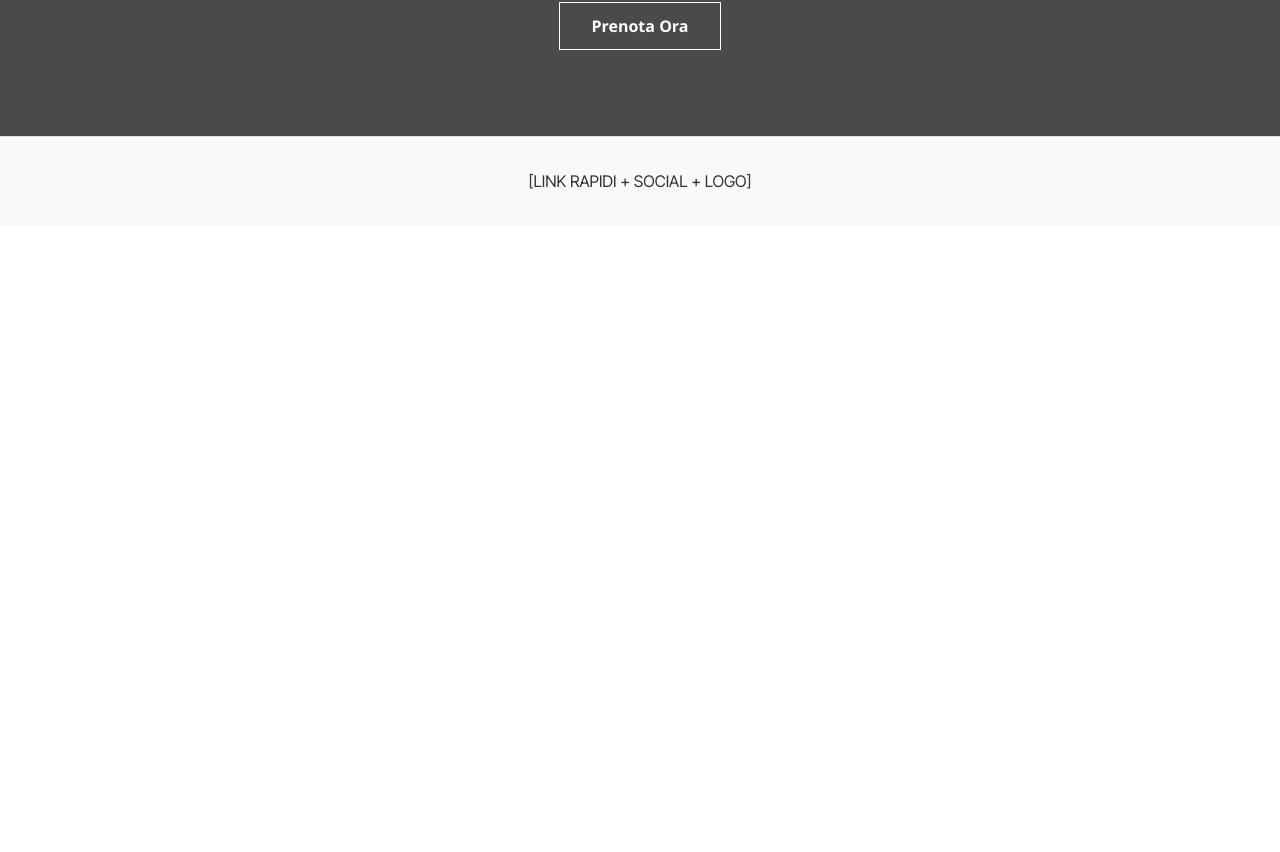
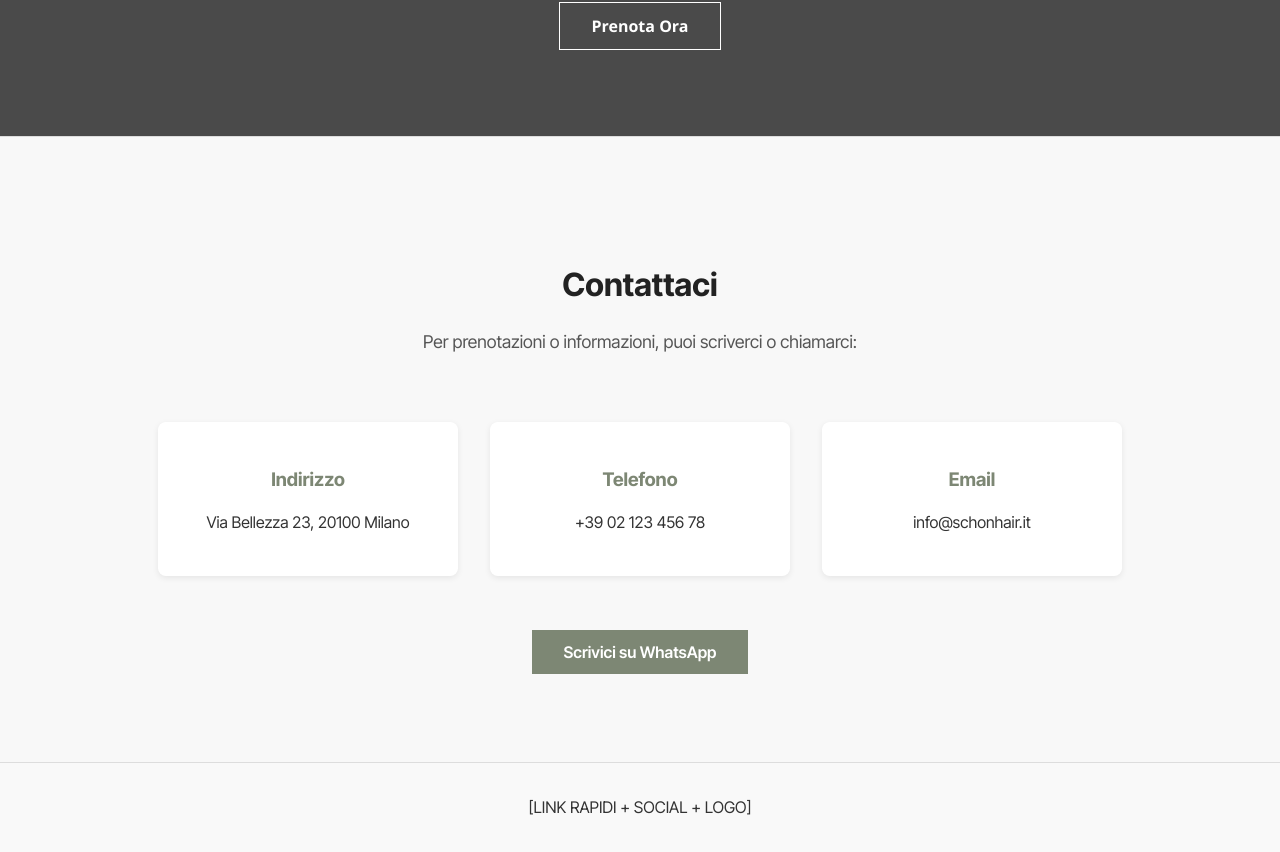
Before and after one commit to D-Fariello/The_Routine, a React (Vite) app in the folder schonhair_website/: page / in a window 1280 px wide. Shown: the part 2704-3556 px from the top of the page. Before the commit the page ends 2930 px from the top, so only its background shows below. Built offline with nearby package versions, Linux system fonts and the light colour scheme; a web font is replaced by a local one.

Commit message:
feat: add contact section with animated appearance using AOS

```diff
--- a/schonhair_website/src/App.jsx
+++ b/schonhair_website/src/App.jsx
@@ -4,6 +4,7 @@ import HeroSection from "./components/HeroSection";
 import AboutSection from "./components/AboutSection";
 import ServicesSection from "./components/ServicesSection";
 import Footer from "./components/Footer";
+import ContactSection from "./components/ContactSection";
 
 const App = () => {
   return (
@@ -12,6 +13,7 @@ const App = () => {
       <HeroSection />
       <AboutSection />
       <ServicesSection />
+      <ContactSection />
       <Footer />
     </div>
   );
--- /dev/null
+++ b/schonhair_website/src/components/ContactSection.jsx
@@ -0,0 +1,50 @@
+import React, { useEffect } from "react";
+import AOS from "aos";
+import "aos/dist/aos.css";
+
+const ContactSection = () => {
+  useEffect(() => {
+    AOS.init({ duration: 800, once: true });
+  }, []);
+
+  return (
+    <section id="contact" className="contact" data-aos="fade-up">
+      <div className="contact__text" data-aos="fade-up" data-aos-delay="100">
+        <h2>Contattaci</h2>
+        <p>Per prenotazioni o informazioni, puoi scriverci o chiamarci:</p>
+      </div>
+
+      <div className="contact__info">
+        <div className="contact__item" data-aos="zoom-in" data-aos-delay="200">
+          <h3>Indirizzo</h3>
+          <p>Via Bellezza 23, 20100 Milano</p>
+        </div>
+        <div className="contact__item" data-aos="zoom-in" data-aos-delay="300">
+          <h3>Telefono</h3>
+          <p>
+            <a href="tel:+390212345678">+39 02 123 456 78</a>
+          </p>
+        </div>
+        <div className="contact__item" data-aos="zoom-in" data-aos-delay="400">
+          <h3>Email</h3>
+          <p>
+            <a href="mailto:info@schonhair.it">info@schonhair.it</a>
+          </p>
+        </div>
+      </div>
+
+      <div className="contact__cta" data-aos="fade-up" data-aos-delay="500">
+        <a
+          href="https://wa.me/393331112222"
+          target="_blank"
+          rel="noreferrer"
+          className="contact__button"
+        >
+          Scrivici su WhatsApp
+        </a>
+      </div>
+    </section>
+  );
+};
+
+export default ContactSection;
--- a/schonhair_website/src/components/ServicesSection.jsx
+++ b/schonhair_website/src/components/ServicesSection.jsx
@@ -1,9 +1,12 @@
-import React from "react";
-import img1 from "/images/image_1.jpg";
-import img2 from "/images/image_2.jpg";
-import img3 from "/images/image_7.jpg";
+import React, { useEffect } from "react";
+import AOS from "aos";
+import "aos/dist/aos.css";
 
 const ServicesSection = () => {
+  useEffect(() => {
+    AOS.init({ duration: 800, once: true });
+  }, []);
+
   return (
     <section id="services" className="services">
       <div className="services__text">
@@ -15,16 +18,16 @@ const ServicesSection = () => {
       </div>
 
       <div className="services__cards">
-        <div className="services__card">
-          <img src={img1} alt="Custom Color" />
+        <div className="services__card" data-aos="zoom-in">
+          <img src="/images/image_1.jpg" alt="Custom Color" />
           <div className="services__label">Colorazioni Personalizzate</div>
         </div>
-        <div className="services__card">
-          <img src={img2} alt="Hair Cut & Styling" />
+        <div className="services__card" data-aos="zoom-in" data-aos-delay="100">
+          <img src="/images/image_2.jpg" alt="Hair Cut & Styling" />
           <div className="services__label">Taglio e Styling</div>
         </div>
-        <div className="services__card">
-          <img src={img3} alt="Extensions" />
+        <div className="services__card" data-aos="zoom-in" data-aos-delay="200">
+          <img src="/images/image_7.jpg" alt="Extensions" />
           <div className="services__label">Extension</div>
         </div>
       </div>
--- a/schonhair_website/src/styles/_variables.scss
+++ b/schonhair_website/src/styles/_variables.scss
@@ -1,5 +1,5 @@
 // styles/_variables.scss
-$primary-color: #b07bac;
+$primary-color: #7d8774;
 $background-light: #f9f9f9;
 $text-color: #333;
 $primary-font-family: "Inter Tight";
--- /dev/null
+++ b/schonhair_website/src/styles/contactSection.scss
@@ -0,0 +1,74 @@
+@use './variables' as *;
+
+.contact {
+  background-color: #f8f8f8;
+  padding: 6rem 2rem;
+  text-align: center;
+  font-family: $primary-font-family;
+
+  &__text {
+    margin-bottom: 3rem;
+
+    h2 {
+      font-size: 2rem;
+      margin-bottom: 0.5rem;
+      color: #222;
+    }
+
+    p {
+      color: #555;
+      font-size: 1.1rem;
+    }
+  }
+
+  &__info {
+    display: flex;
+    justify-content: center;
+    flex-wrap: wrap;
+    gap: 2rem;
+    margin-bottom: 2rem;
+  }
+
+  &__item {
+    background-color: white;
+    padding: 1.5rem 2rem;
+    border-radius: 8px;
+    max-width: 300px;
+    flex: 1 1 280px;
+    box-shadow: 0 2px 6px rgba(0, 0, 0, 0.08);
+
+    h3 {
+      margin-bottom: 0.5rem;
+      color: $primary-color;
+    }
+
+    p, a {
+      color: #333;
+      text-decoration: none;
+      font-size: 1rem;
+    }
+
+    a:hover {
+      text-decoration: underline;
+    }
+  }
+
+  &__cta {
+    margin-top: 2rem;
+  }
+
+  &__button {
+    padding: 0.75rem 2rem;
+    background-color: $primary-color;
+    color: white;
+    font-weight: 600;
+    border: none;
+    border-radius: 0;
+    text-decoration: none;
+    transition: background-color 0.3s ease;
+
+    &:hover {
+      background-color: darken($primary-color, 10%);
+    }
+  }
+}
--- a/schonhair_website/src/styles/main.scss
+++ b/schonhair_website/src/styles/main.scss
@@ -4,6 +4,7 @@
 @use 'aboutSection';
 @use 'servicesSection';
 @use 'teamSection';
+@use 'contactSection';
 
 *,
 *::before,
```
